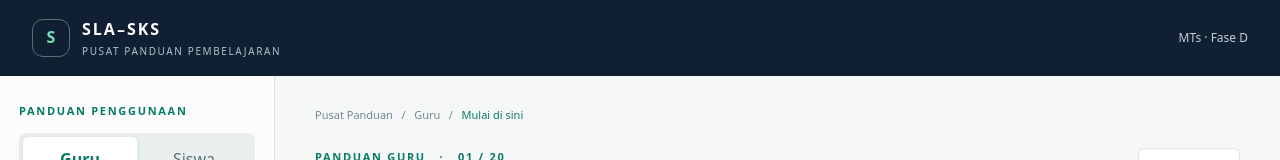
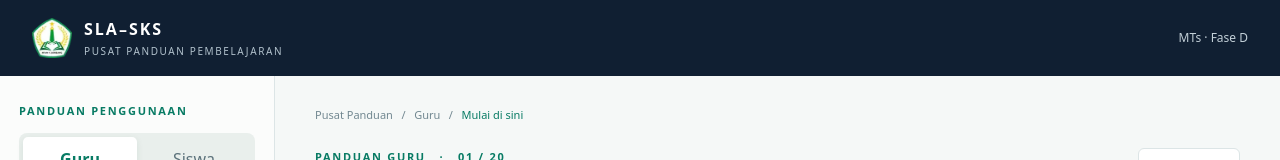
Before and after one commit to Al-Faroz/sla-sks-tutorial, a plain HTML site: page index.html in a window 1280 px wide. Shown: the top 160 px of the page. Drawn offline with Linux system fonts and the light colour scheme.

Commit message:
Tambahkan logo madrasah dan draf sitemap tutorial

```diff
--- a/assets/tutorial.css
+++ b/assets/tutorial.css
@@ -53,14 +53,11 @@ button:focus-visible,a:focus-visible,input:focus-visible,summary:focus-visible {
   text-decoration:none
 }
 .logo {
-  display:grid;
-  place-items:center;
-  width:38px;
-  height:38px;
-  border:1px solid #56726e;
-  border-radius:11px;
-  color:#78dfb9;
-  font-weight:800
+  flex:none;
+  display:block;
+  width:40px;
+  height:40px;
+  object-fit:contain
 }
 .brand strong {
   letter-spacing:2px
--- a/index.html
+++ b/index.html
@@ -4,7 +4,7 @@
 <meta name="description" content="Tutorial SLA-SKS untuk Guru dan Siswa: ATP Excel, materi, bank soal Word, penilaian, pembelajaran, ujian, nilai, dan sertifikat.">
 <title>Tutorial Guru & Siswa · SLA-SKS</title><link rel="stylesheet" href="assets/tutorial.css">
 </head>
-<body><header class="top"><a class="brand" href="#guru/beranda" id="brand"><span class="logo" aria-hidden="true">S</span><span><strong>SLA–SKS</strong><small>PUSAT PANDUAN PEMBELAJARAN</small></span></a><div class="top-right"><span>MTs · Fase D</span><button class="mobile-menu" id="mobile" aria-label="Buka daftar isi" aria-expanded="false" aria-controls="sidebar">☰</button></div>
+<body><header class="top"><a class="brand" href="#guru/beranda" id="brand"><img class="logo" src="assets/logo-mtsn4-jombang.webp" width="40" height="40" alt="MTsN 4 Jombang"><span><strong>SLA–SKS</strong><small>PUSAT PANDUAN PEMBELAJARAN</small></span></a><div class="top-right"><span>MTs · Fase D</span><button class="mobile-menu" id="mobile" aria-label="Buka daftar isi" aria-expanded="false" aria-controls="sidebar">☰</button></div>
 </header><div class="shell">
 <aside id="sidebar"><div class="eyebrow">Panduan penggunaan</div><div class="roles" role="group" aria-label="Pilih peran"><button id="teacher" class="active" aria-pressed="true">Guru</button><button id="student" aria-pressed="false">Siswa</button></div><div class="search"><input type="search" id="search" placeholder="Cari topik atau kegiatan…" aria-label="Cari topik panduan"><div id="search-count" class="search-count" aria-live="polite"></div></div><nav id="nav" aria-label="Daftar panduan"></nav><div class="aside-foot"><div id="progress" class="progress"></div></div></aside>
 <main class="workspace" id="main" tabindex="-1"><noscript><p>Aktifkan JavaScript untuk membuka daftar panduan.</p></noscript></main></div><button class="float-top" id="to-top" aria-label="Kembali ke atas" hidden>↑</button>
```
Also changed, not shown: assets/logo-mtsn4-jombang.webp (added), 2 other files.
